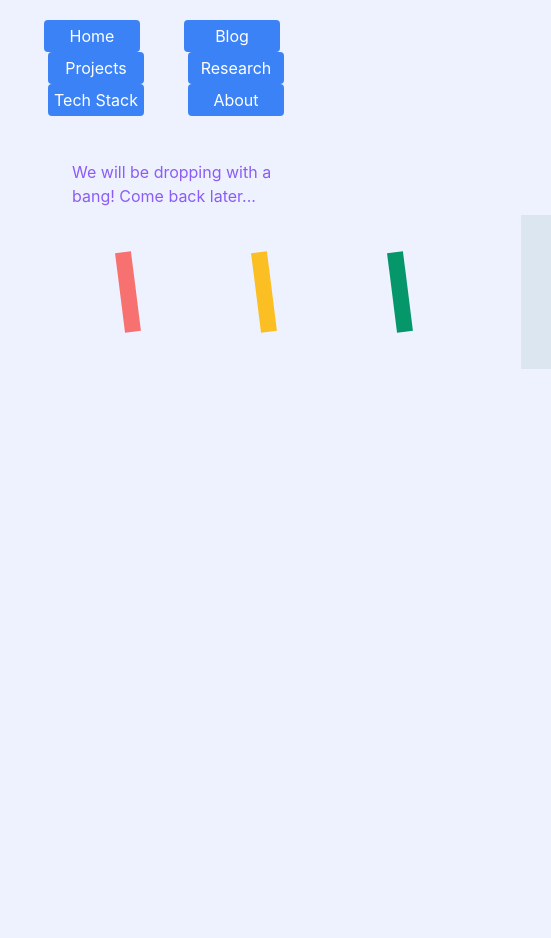
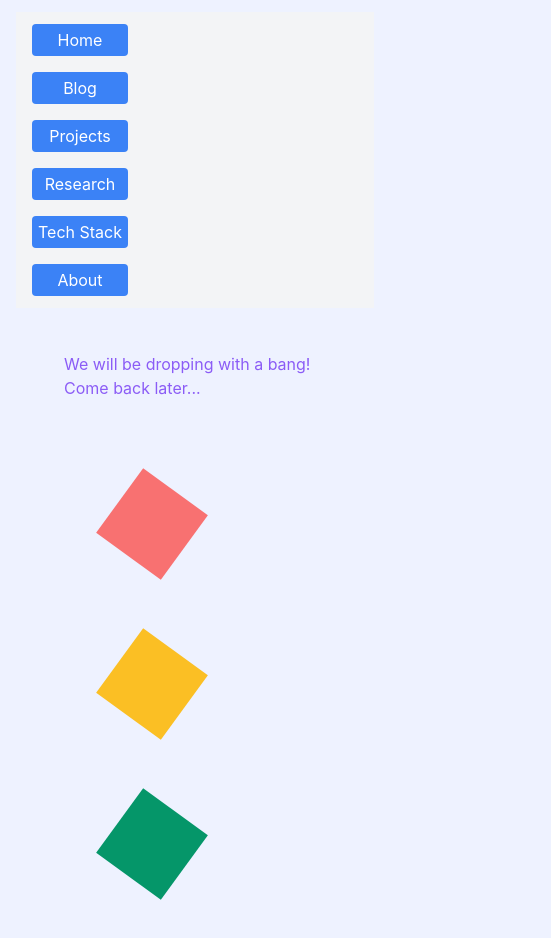
Before and after one commit to dkattimu/personal-website, a Next.js app: page / in a window 390 px wide. Shown: the top 938 px of the page, 551 px wide, since content can reach past the window. Before the commit the page ends 844 px from the top, so only its background shows below. Built offline with nearby package versions, Linux system fonts and the light colour scheme.

Commit message:
adding basic responsiveness to nav bar

```diff
--- a/components/nav.jsx
+++ b/components/nav.jsx
@@ -3,41 +3,37 @@ import Link from 'next/link';
 const Nav = () => {
   return (
     <nav>
-      <ul className='flex flex-wrap items-center space-x-1 bg:indigo-600 text-white'>
-        <li>
+      <div className='nav-container'>
         <Link href='/'>
           <a className='nav-blue'>Home</a>
         </Link>
-        </li>
-        <li>
+
         <Link href='/'>
           <a className='nav-blue'>Blog</a>
         </Link>
-        </li>
-        <li>
+
         <Link href='/'>
           <a className='nav-blue'>Projects</a>
         </Link>
-        </li>
 
-        <li>
         <Link href='/'>
           <a className='nav-blue'>Research</a>
         </Link>
-        </li>
-        <li>
+
         <Link href='/'>
           <a className='nav-blue'>Tech Stack</a>
         </Link>
-        </li>
-        <li>
+
         <Link href='/'>
           <a className='nav-blue'>About</a>
         </Link>
-        </li>
-      </ul>
+      </div>
     </nav>
   );
 };
 
 export default Nav;
+
+const toggleView = () => {
+  return '';
+};
--- a/pages/index.jsx
+++ b/pages/index.jsx
@@ -20,11 +20,11 @@ const Index = (props) => {
           We will be dropping with a bang! Come back later...
         </h1>
 
-        <div className=' flex justify-left items-center my-10'>
-          <div className='inline-block animate-spin ease duration-300 w-20 h-20 bg-red-400 mx-10'></div>
-          <div className='inline-block animate-spin ease duration-300 w-20 h-20 bg-yellow-400 mx-20'></div>
-          <div className='inline-block animate-spin ease duration-300 w-20 h-20 bg-green-600 mx-10'></div>
-          <div className='inline-block animate-ping ease duration-100 w-20 h-20 bg-green-800 mx-20'></div>
+        <div className=' flex flex-wrap justify-left items-center my-10 mx-0'>
+          <div className='inline-block animate-spin ease duration-300 w-20 h-20 bg-red-400 m-10'></div>
+          <div className='inline-block animate-spin ease duration-300 w-20 h-20 bg-yellow-400 m-10'></div>
+          <div className='inline-block animate-spin ease duration-300 w-20 h-20 bg-green-600 m-10'></div>
+          <div className='inline-block animate-ping ease duration-100 w-10 h-10 bg-green-800 m-10'></div>
         </div>
       </div>
     </>
--- a/styles/globals.css
+++ b/styles/globals.css
@@ -6,7 +6,7 @@ html,
 body {
   /*padding: 1rem;
   margin: 1rem;*/
-  @apply bg-indigo-50 m-1 p-1 dark:bg-gray-900;
+  @apply bg-indigo-50 m-0 p-1 dark:bg-gray-900;
 
   font-family: -apple-system, BlinkMacSystemFont, Segoe UI, Roboto, Oxygen,
     Ubuntu, Cantarell, Fira Sans, Droid Sans, Helvetica Neue, sans-serif;
@@ -25,9 +25,13 @@ div {
   @apply px-2 py-1;
 }
 
+.nav-container {
+  @apply flex flex-col md:flex-row bg-gray-100;
+}
+
 .nav-blue {
   display: 'block';
-  @apply flex justify-center bg-blue-500 rounded text-white mx-5  py-1 w-24;
+  @apply flex-initial justify-center text-center bg-blue-500 rounded text-white m-2 py-1 w-24;
 }
 
 .page-container {
@@ -39,16 +43,3 @@ div {
 }
 
 /* Animation */
-
-.animate-spinx {
-  animation: spin 1s linear infinite;
-
-  @keyframes spin {
-    from {
-      transform: rotate(0deg);
-    }
-    to {
-      transform: rotate(360deg);
-    }
-  }
-}
```
Also changed, not shown: 2 other files (tests, documents, lock files or other folders). Lines whose indentation alone changed are shown as unchanged.
